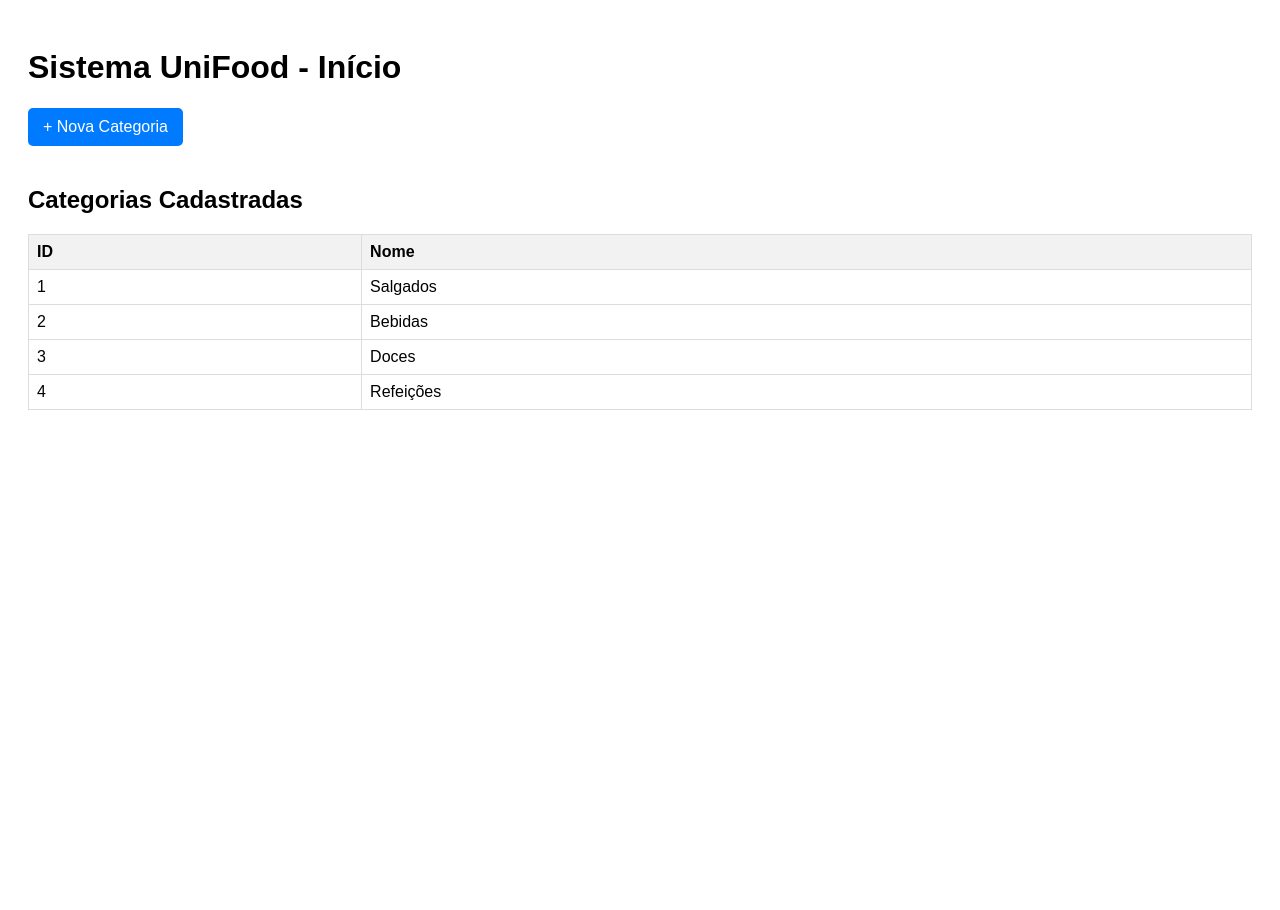
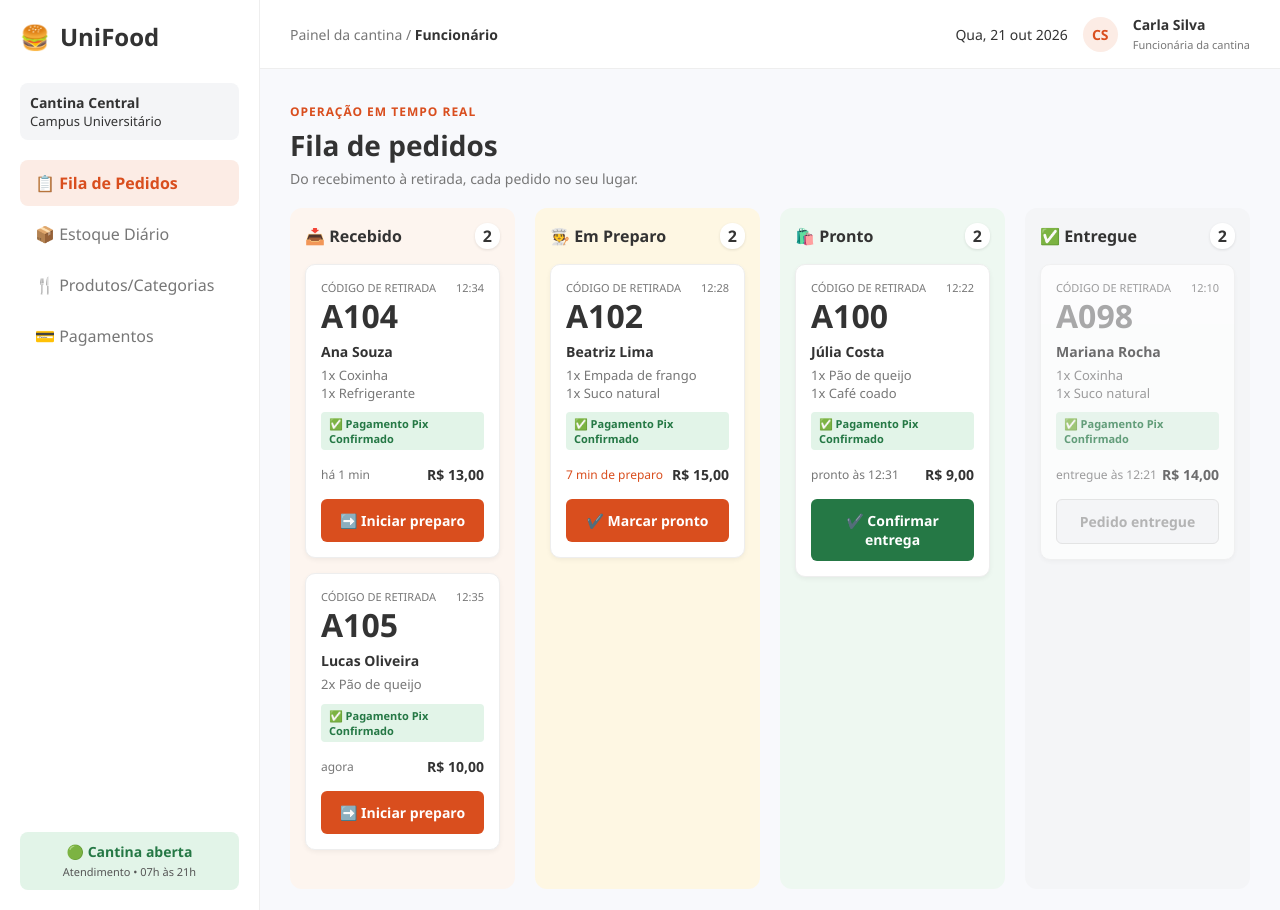
Before and after one commit to joao-vitor01/UniFood---SD, a Django app: template cantina/templates/cantina/home.html in a window 1280 px wide. Run offline with Django 3.2, Linux system fonts and the light colour scheme; the template is opened without the code that fills it: values that come from a table or form of the project are taken from there, others are empty; data comes from the database, SQL or seed files in the repository; parts of the project's set-up code (start-up, migrations or seed data) failed here and were passed over.

```diff
--- /dev/null
+++ b/cantina/templates/cantina/base.html
@@ -0,0 +1,143 @@
+<!DOCTYPE html>
+<html lang="pt-br">
+<head>
+    <meta charset="UTF-8">
+    <meta name="viewport" content="width=device-width, initial-scale=1.0">
+    <title>{% block title %}UniFood - Fila de Pedidos{% endblock %}</title>
+    <style>
+        /* Estilos Globais e Variáveis de Cores baseadas no design */
+        :root {
+            --brand-orange: #d94e1e;
+            --brand-orange-hover: #b83d15;
+            --text-main: #333;
+            --text-muted: #777;
+            --bg-body: #f8f9fc;
+            --bg-sidebar: #ffffff;
+
+            /* Cores das Colunas Kanban */
+            --bg-recebido: #fdf5ef;
+            --bg-preparo: #fef7e3;
+            --bg-pronto: #eef8f1;
+            --bg-entregue: #f4f5f7;
+
+            /* Cores dos Botões */
+            --btn-green: #257845;
+            --btn-green-hover: #1b5c34;
+            --badge-green-bg: #e2f4e8;
+            --badge-green-text: #257845;
+        }
+
+        * { margin: 0; padding: 0; box-sizing: border-box; font-family: 'Segoe UI', Arial, sans-serif; }
+        body { background-color: var(--bg-body); color: var(--text-main); display: flex; height: 100vh; overflow: hidden; }
+
+        /* --- SIDEBAR --- */
+        .sidebar { width: 260px; background-color: var(--bg-sidebar); border-right: 1px solid #eee; display: flex; flex-direction: column; padding: 20px; }
+        .logo { font-size: 24px; font-weight: bold; color: var(--text-main); display: flex; align-items: center; gap: 10px; margin-bottom: 30px; }
+        .logo span { color: var(--brand-orange); }
+        .campus-info { background: #f4f5f7; padding: 10px; border-radius: 8px; margin-bottom: 20px; font-size: 13px; }
+        .campus-info strong { display: block; font-size: 14px; }
+
+        .menu-item { padding: 12px 15px; border-radius: 8px; text-decoration: none; color: var(--text-muted); font-weight: 500; margin-bottom: 5px; display: block; }
+        .menu-item.active { background-color: #fcece5; color: var(--brand-orange); font-weight: 600; }
+        .menu-item:hover:not(.active) { background-color: #f4f5f7; }
+
+        .status-cantina { margin-top: auto; background: var(--badge-green-bg); color: var(--badge-green-text); padding: 10px; border-radius: 8px; text-align: center; font-size: 14px; font-weight: bold; }
+
+        /* --- MAIN CONTENT --- */
+        .main-content { flex: 1; display: flex; flex-direction: column; overflow: hidden; }
+
+        /* Topbar */
+        .topbar { background: #fff; padding: 15px 30px; border-bottom: 1px solid #eee; display: flex; justify-content: space-between; align-items: center; }
+        .breadcrumb { color: var(--text-muted); font-size: 14px; }
+        .breadcrumb strong { color: var(--text-main); }
+        .user-info { display: flex; align-items: center; gap: 15px; font-size: 14px; }
+        .avatar { width: 35px; height: 35px; background: #fcece5; color: var(--brand-orange); border-radius: 50%; display: flex; align-items: center; justify-content: center; font-weight: bold; }
+
+        /* Area de Trabalho (Kanban) */
+        .workspace { padding: 30px; flex: 1; overflow-y: auto; }
+        .page-header { margin-bottom: 20px; }
+        .page-title { font-size: 12px; font-weight: bold; color: var(--brand-orange); text-transform: uppercase; letter-spacing: 1px; }
+        .page-header h1 { font-size: 28px; margin: 5px 0; }
+        .page-header p { color: var(--text-muted); font-size: 14px; }
+
+        /* Kanban Board */
+        .kanban-board { display: grid; grid-template-columns: repeat(4, 1fr); gap: 20px; height: calc(100% - 100px); }
+        .kanban-col { border-radius: 12px; padding: 15px; display: flex; flex-direction: column; overflow-y: auto; }
+
+        /* Cores das Colunas */
+        .col-recebido { background-color: var(--bg-recebido); }
+        .col-preparo { background-color: var(--bg-preparo); }
+        .col-pronto { background-color: var(--bg-pronto); }
+        .col-entregue { background-color: var(--bg-entregue); }
+
+        .col-header { display: flex; justify-content: space-between; align-items: center; margin-bottom: 15px; font-weight: bold; }
+        .col-header span { font-size: 16px; display: flex; align-items: center; gap: 8px;}
+        .badge-count { background: #fff; color: var(--text-main); padding: 2px 8px; border-radius: 12px; font-size: 12px; box-shadow: 0 1px 3px rgba(0,0,0,0.1); }
+
+        /* Cards do Pedido */
+        .card { background: #fff; border-radius: 10px; padding: 15px; margin-bottom: 15px; box-shadow: 0 2px 5px rgba(0,0,0,0.05); border: 1px solid #eee; }
+        .card-header { display: flex; justify-content: space-between; font-size: 11px; color: var(--text-muted); text-transform: uppercase; margin-bottom: 5px; }
+        .card-code { font-size: 32px; font-weight: 800; color: var(--text-main); line-height: 1; margin-bottom: 10px; }
+        .card-client { font-weight: 600; font-size: 14px; margin-bottom: 5px; }
+        .card-items { font-size: 13px; color: var(--text-muted); margin-bottom: 10px; line-height: 1.4; }
+        .badge-pix { display: inline-block; background: var(--badge-green-bg); color: var(--badge-green-text); padding: 4px 8px; border-radius: 4px; font-size: 11px; font-weight: 600; margin-bottom: 15px; }
+
+        .card-footer { display: flex; justify-content: space-between; align-items: center; font-size: 12px; color: var(--text-muted); margin-bottom: 15px; }
+        .card-price { font-weight: bold; color: var(--text-main); font-size: 14px; }
+
+        /* Botões de Ação */
+        .btn-action { width: 100%; padding: 12px; border: none; border-radius: 6px; font-weight: 600; cursor: pointer; color: #fff; display: flex; justify-content: center; align-items: center; gap: 5px; font-size: 14px; transition: 0.2s; }
+        .btn-orange { background-color: var(--brand-orange); }
+        .btn-orange:hover { background-color: var(--brand-orange-hover); }
+        .btn-green { background-color: var(--btn-green); }
+        .btn-green:hover { background-color: var(--btn-green-hover); }
+        .btn-disabled { background-color: #f4f5f7; color: #999; cursor: not-allowed; border: 1px solid #ddd; }
+    </style>
+    {% block extra_styles %}{% endblock %}
+</head>
+<body>
+
+    <!-- SIDEBAR -->
+    <aside class="sidebar">
+        <div class="logo">
+            <span>🍔</span> UniFood
+        </div>
+        <div class="campus-info">
+            <strong>Cantina Central</strong>
+            Campus Universitário
+        </div>
+
+        <nav>
+            <a href="{% url 'home' %}" class="menu-item {% block home_active %}active{% endblock %}">📋 Fila de Pedidos</a>
+            <a href="#" class="menu-item">📦 Estoque Diário</a>
+            <a href="{% url 'produtos' %}" class="menu-item {% block products_active %}{% endblock %}">🍴 Produtos/Categorias</a>
+            <a href="#" class="menu-item">💳 Pagamentos</a>
+        </nav>
+
+        <div class="status-cantina">
+            🟢 Cantina aberta<br>
+            <span style="font-size: 11px; font-weight: normal; color: #555;">Atendimento • 07h às 21h</span>
+        </div>
+    </aside>
+
+    <!-- CONTEÚDO PRINCIPAL -->
+    <main class="main-content">
+        <header class="topbar">
+            <div class="breadcrumb">Painel da cantina / <strong>Funcionário</strong></div>
+            <div class="user-info">
+                <span>Qua, 21 out 2026</span>
+                <div class="avatar">CS</div>
+                <div>
+                    <strong>Carla Silva</strong><br>
+                    <span style="font-size: 11px; color: #777;">Funcionária da cantina</span>
+                </div>
+            </div>
+        </header>
+
+        <section class="workspace">
+{% block content %}{% endblock %}
+        </section>
+    </main>
+
+</body>
+</html>
--- a/cantina/templates/cantina/home.html
+++ b/cantina/templates/cantina/home.html
@@ -1,54 +1,138 @@
-<!DOCTYPE html>
-<html lang="pt-br">
-<head>
-    <meta charset="UTF-8">
-    <title>Início - UniFood</title>
-    <style>
-        body { font-family: Arial, sans-serif; padding: 20px; }
-        .messages { list-style-type: none; padding: 10px; border-radius: 5px; }
-        .messages li.success { color: #155724; background-color: #d4edda; padding: 10px; margin-bottom: 15px;}
-        table { width: 100%; border-collapse: collapse; margin-top: 20px; }
-        th, td { border: 1px solid #ddd; padding: 8px; text-align: left; }
-        th { background-color: #f2f2f2; }
-        .btn { display: inline-block; padding: 10px 15px; background-color: #007bff; color: white; text-decoration: none; border-radius: 5px; margin-bottom: 20px;}
-        .btn:hover { background-color: #0056b3; }
-    </style>
-</head>
-<body>
-    <h1>Sistema UniFood - Início</h1>
+{% extends 'cantina/base.html' %}
+{% block content %}
+            <div class="page-header">
+                <span class="page-title">Operação em tempo real</span>
+                <h1>Fila de pedidos</h1>
+                <p>Do recebimento à retirada, cada pedido no seu lugar.</p>
+            </div>
 
-    <!-- Exibe a mensagem de sucesso aqui quando voltar do cadastro -->
-    {% if messages %}
-        <ul class="messages">
-            {% for message in messages %}
-                <li{% if message.tags %} class="{{ message.tags }}"{% endif %}>{{ message }}</li>
-            {% endfor %}
-        </ul>
-    {% endif %}
+            <div class="kanban-board">
 
-    <!-- O botão que liga as telas! -->
-    <a href="{% url 'nova_categoria' %}" class="btn">+ Nova Categoria</a>
+                <!-- COLUNA: RECEBIDO -->
+                <div class="kanban-col col-recebido">
+                    <div class="col-header">
+                        <span>📥 Recebido</span>
+                        <span class="badge-count">2</span>
+                    </div>
 
-    <h2>Categorias Cadastradas</h2>
-    <table>
-        <thead>
-            <tr>
-                <th>ID</th>
-                <th>Nome</th>
-            </tr>
-        </thead>
-        <tbody>
-            {% for categoria in categorias %}
-                <tr>
-                    <td>{{ categoria.id }}</td>
-                    <td>{{ categoria.nome }}</td>
-                </tr>
-            {% empty %}
-                <tr>
-                    <td colspan="2">Nenhuma categoria cadastrada ainda.</td>
-                </tr>
-            {% endfor %}
-        </tbody>
-    </table>
-</body>
-</html>
+                    <!-- Card 1 -->
+                    <div class="card">
+                        <div class="card-header">
+                            <span>Código de Retirada</span>
+                            <span>12:34</span>
+                        </div>
+                        <div class="card-code">A104</div>
+                        <div class="card-client">Ana Souza</div>
+                        <div class="card-items">
+                            1x Coxinha<br>
+                            1x Refrigerante
+                        </div>
+                        <div class="badge-pix">✅ Pagamento Pix Confirmado</div>
+                        <div class="card-footer">
+                            <span>há 1 min</span>
+                            <span class="card-price">R$ 13,00</span>
+                        </div>
+                        <button class="btn-action btn-orange">➡️ Iniciar preparo</button>
+                    </div>
+
+                     <!-- Card 2 -->
+                     <div class="card">
+                        <div class="card-header">
+                            <span>Código de Retirada</span>
+                            <span>12:35</span>
+                        </div>
+                        <div class="card-code">A105</div>
+                        <div class="card-client">Lucas Oliveira</div>
+                        <div class="card-items">2x Pão de queijo</div>
+                        <div class="badge-pix">✅ Pagamento Pix Confirmado</div>
+                        <div class="card-footer">
+                            <span>agora</span>
+                            <span class="card-price">R$ 10,00</span>
+                        </div>
+                        <button class="btn-action btn-orange">➡️ Iniciar preparo</button>
+                    </div>
+                </div>
+
+                <!-- COLUNA: EM PREPARO -->
+                <div class="kanban-col col-preparo">
+                    <div class="col-header">
+                        <span>🧑‍🍳 Em Preparo</span>
+                        <span class="badge-count">2</span>
+                    </div>
+
+                    <!-- Card 3 -->
+                    <div class="card">
+                        <div class="card-header">
+                            <span>Código de Retirada</span>
+                            <span>12:28</span>
+                        </div>
+                        <div class="card-code">A102</div>
+                        <div class="card-client">Beatriz Lima</div>
+                        <div class="card-items">
+                            1x Empada de frango<br>
+                            1x Suco natural
+                        </div>
+                        <div class="badge-pix">✅ Pagamento Pix Confirmado</div>
+                        <div class="card-footer">
+                            <span style="color: #d94e1e;">7 min de preparo</span>
+                            <span class="card-price">R$ 15,00</span>
+                        </div>
+                        <button class="btn-action btn-orange">✔️ Marcar pronto</button>
+                    </div>
+                </div>
+
+                <!-- COLUNA: PRONTO -->
+                <div class="kanban-col col-pronto">
+                    <div class="col-header">
+                        <span>🛍️ Pronto</span>
+                        <span class="badge-count">2</span>
+                    </div>
+
+                    <!-- Card 4 -->
+                    <div class="card">
+                        <div class="card-header">
+                            <span>Código de Retirada</span>
+                            <span>12:22</span>
+                        </div>
+                        <div class="card-code">A100</div>
+                        <div class="card-client">Júlia Costa</div>
+                        <div class="card-items">
+                            1x Pão de queijo<br>
+                            1x Café coado
+                        </div>
+                        <div class="badge-pix">✅ Pagamento Pix Confirmado</div>
+                        <div class="card-footer">
+                            <span>pronto às 12:31</span>
+                            <span class="card-price">R$ 9,00</span>
+                        </div>
+                        <button class="btn-action btn-green">✔️ Confirmar entrega</button>
+                    </div>
+                </div>
+
+                <!-- COLUNA: ENTREGUE -->
+                <div class="kanban-col col-entregue">
+                    <div class="col-header">
+                        <span>✅ Entregue</span>
+                        <span class="badge-count">2</span>
+                    </div>
+
+                    <!-- Card 5 -->
+                    <div class="card" style="opacity: 0.7;">
+                        <div class="card-header">
+                            <span>Código de Retirada</span>
+                            <span>12:10</span>
+                        </div>
+                        <div class="card-code" style="color: #888;">A098</div>
+                        <div class="card-client">Mariana Rocha</div>
+                        <div class="card-items">1x Coxinha<br>1x Suco natural</div>
+                        <div class="badge-pix">✅ Pagamento Pix Confirmado</div>
+                        <div class="card-footer">
+                            <span>entregue às 12:21</span>
+                            <span class="card-price">R$ 14,00</span>
+                        </div>
+                        <button class="btn-action btn-disabled">Pedido entregue</button>
+                    </div>
+                </div>
+
+            </div>
+{% endblock %}
--- a/unifood/urls.py
+++ b/unifood/urls.py
@@ -15,10 +15,11 @@ Including another URLconf
 """
 from django.contrib import admin
 from django.urls import path
-from cantina.views import cadastrar_categoria, home
+from cantina.views import cadastrar_categoria, home, listar_produtos
 
 urlpatterns = [
     path('admin/', admin.site.urls),
     path('', home, name='home'),
     path('categoria/nova/', cadastrar_categoria, name='nova_categoria'),
+    path('produtos/', listar_produtos, name='produtos'),
 ]
```
Also changed, not shown: cantina/templates/cantina/categoria_form.html (+31 -26 lines), cantina/templates/cantina/produtos.html (added, +131 -0 lines), cantina/views.py (+10 -18 lines).
